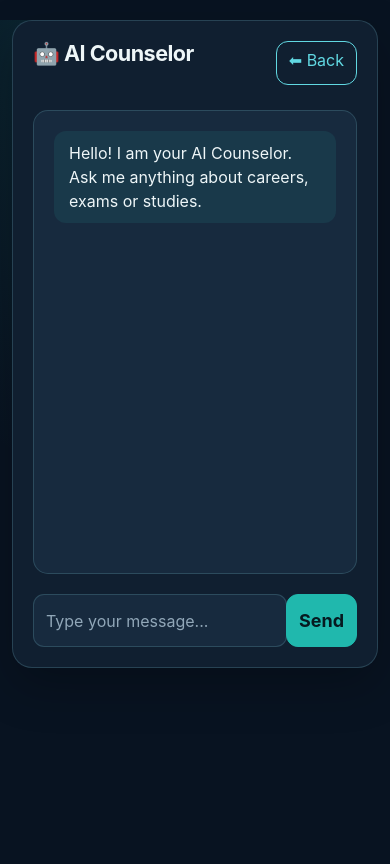
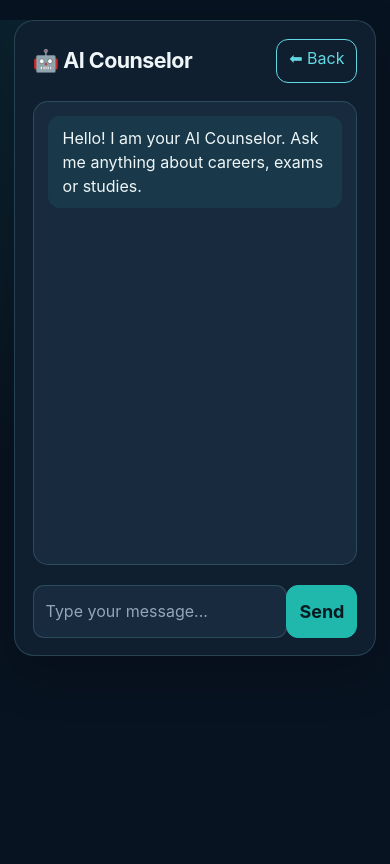
Before and after one commit to varshinickswamy-dot/Smarty-Hub, a Flask app: page /chatbot in a window 390 px wide. Run offline with Flask 3, Linux system fonts and the light colour scheme; the visitor is signed in with stand-in values (Sample User, id 1); some libraries are stand-ins or nearby versions.

Commit message:
Apply responsive mobile layout across all Smarty Hub pages

```diff
--- a/static/css/style.css
+++ b/static/css/style.css
@@ -33,3 +33,198 @@ a:hover{color:#fff}
 .reset{background:#b85f6a!important;color:white!important}
 .result-box{border-left:4px solid var(--sh-primary)!important}
 @media(max-width:575px){.card{padding:20px!important}.container{max-width:100%}.dashboard-grid{margin-top:24px!important}}
+
+
+/* ==========================================================
+   SMARTY HUB — SHARED RESPONSIVE LAYOUT
+   Applies across dashboard, LaunchPad, Career Lab, forms,
+   chatbot, resume builder, admin and study timer.
+   ========================================================== */
+html,body{
+  width:100%;
+  max-width:100%;
+  overflow-x:clip;
+}
+body{
+  min-width:320px;
+  overflow-wrap:anywhere;
+}
+img,video,canvas,svg,iframe{
+  max-width:100%;
+}
+.container,.container-fluid,.wrap,main,section,.row,[class*="col-"]{
+  min-width:0;
+}
+.container,.container-fluid{
+  max-width:100%;
+}
+.card,.panel,.hero,.result-box,.detail-box,.timer-card,.chat-area{
+  min-width:0;
+  overflow-wrap:anywhere;
+}
+form,.form-group,.input-group{
+  min-width:0;
+  max-width:100%;
+}
+.form-control,.form-select,select,input,textarea,button{
+  max-width:100%;
+}
+textarea{
+  overflow-wrap:anywhere;
+}
+.table-responsive{
+  max-width:100%;
+  overflow-x:auto;
+  -webkit-overflow-scrolling:touch;
+}
+pre,code{
+  white-space:pre-wrap;
+  overflow-wrap:anywhere;
+}
+.navbar{
+  position:relative;
+  z-index:20;
+  display:flex;
+  flex-wrap:wrap;
+  align-items:center;
+  gap:10px;
+  min-width:0;
+  max-width:100%;
+}
+.navbar-brand{
+  min-width:0;
+  max-width:100%;
+  white-space:normal;
+  overflow-wrap:anywhere;
+}
+.navbar .btn{
+  flex:0 0 auto;
+  min-height:44px;
+}
+.header,.admin-header,.d-flex.justify-content-between{
+  min-width:0;
+  flex-wrap:wrap;
+}
+.header > *, .admin-header > *{
+  min-width:0;
+}
+button,a.btn,input[type="submit"]{
+  touch-action:manipulation;
+}
+:focus-visible{
+  scroll-margin-top:12px;
+}
+@media (max-width:767px){
+  .container{
+    width:100%;
+    padding-left:max(14px,env(safe-area-inset-left)) !important;
+    padding-right:max(14px,env(safe-area-inset-right)) !important;
+  }
+  .container.mt-5{
+    margin-top:1.25rem !important;
+  }
+  .navbar{
+    padding-left:max(12px,env(safe-area-inset-left)) !important;
+    padding-right:max(12px,env(safe-area-inset-right)) !important;
+  }
+  .navbar-brand{
+    flex:1 1 160px;
+    font-size:clamp(17px,4.5vw,22px) !important;
+    line-height:1.2;
+  }
+  .navbar .btn{
+    font-size:14px;
+    padding:9px 12px;
+  }
+  .header,.admin-header{
+    align-items:center !important;
+    gap:10px;
+    margin-bottom:18px !important;
+  }
+  .header h1,.header h2,.admin-header h1,.admin-header h2{
+    flex:1 1 180px;
+    font-size:clamp(20px,5.5vw,27px) !important;
+    line-height:1.2;
+    margin-bottom:0;
+  }
+  .card,.panel,.timer-card{
+    padding:clamp(16px,4.5vw,22px) !important;
+    border-radius:20px !important;
+  }
+  .hero{
+    padding:clamp(18px,5vw,26px) !important;
+    border-radius:20px !important;
+  }
+  .hero h1,.hero .display-6{
+    font-size:clamp(27px,7vw,38px) !important;
+    line-height:1.12;
+  }
+  h1{font-size:clamp(25px,6.5vw,34px)}
+  h2{font-size:clamp(21px,5.7vw,29px)}
+  h3{font-size:clamp(18px,5vw,24px)}
+  p,label,li{overflow-wrap:anywhere}
+  .row{
+    --bs-gutter-x:1rem;
+    --bs-gutter-y:1rem;
+  }
+  .form-control,.form-select,select,input,textarea{
+    width:100%;
+    min-width:0;
+    font-size:16px !important;
+  }
+  .btn,.btn-primary,.btn-success,.generate-btn{
+    min-height:46px;
+    white-space:normal;
+    overflow-wrap:anywhere;
+  }
+  .dashboard-grid{
+    grid-template-columns:minmax(0,1fr) !important;
+  }
+  .dashboard-grid > a,.dashboard-grid .card-box{
+    min-width:0;
+    max-width:100%;
+  }
+  .chat-area{
+    height:min(55dvh,460px);
+    min-height:220px;
+    padding:14px !important;
+  }
+  .user-msg,.bot-msg{
+    max-width:92%;
+  }
+  .timer-card{
+    width:100%;
+    max-width:480px;
+  }
+  .table{
+    white-space:nowrap;
+  }
+  .score{
+    font-size:clamp(38px,11vw,52px) !important;
+  }
+}
+@media (max-width:380px){
+  .navbar{
+    gap:7px;
+  }
+  .navbar-brand{
+    flex-basis:135px;
+    font-size:16px !important;
+  }
+  .navbar .btn{
+    padding:8px 9px;
+    font-size:13px;
+  }
+  .container{
+    padding-left:12px !important;
+    padding-right:12px !important;
+  }
+  .card,.panel,.timer-card{
+    padding:15px !important;
+  }
+}
+@media (hover:none) and (pointer:coarse){
+  .card-box:hover,.control-btn:hover{
+    transform:none !important;
+  }
+}
```
